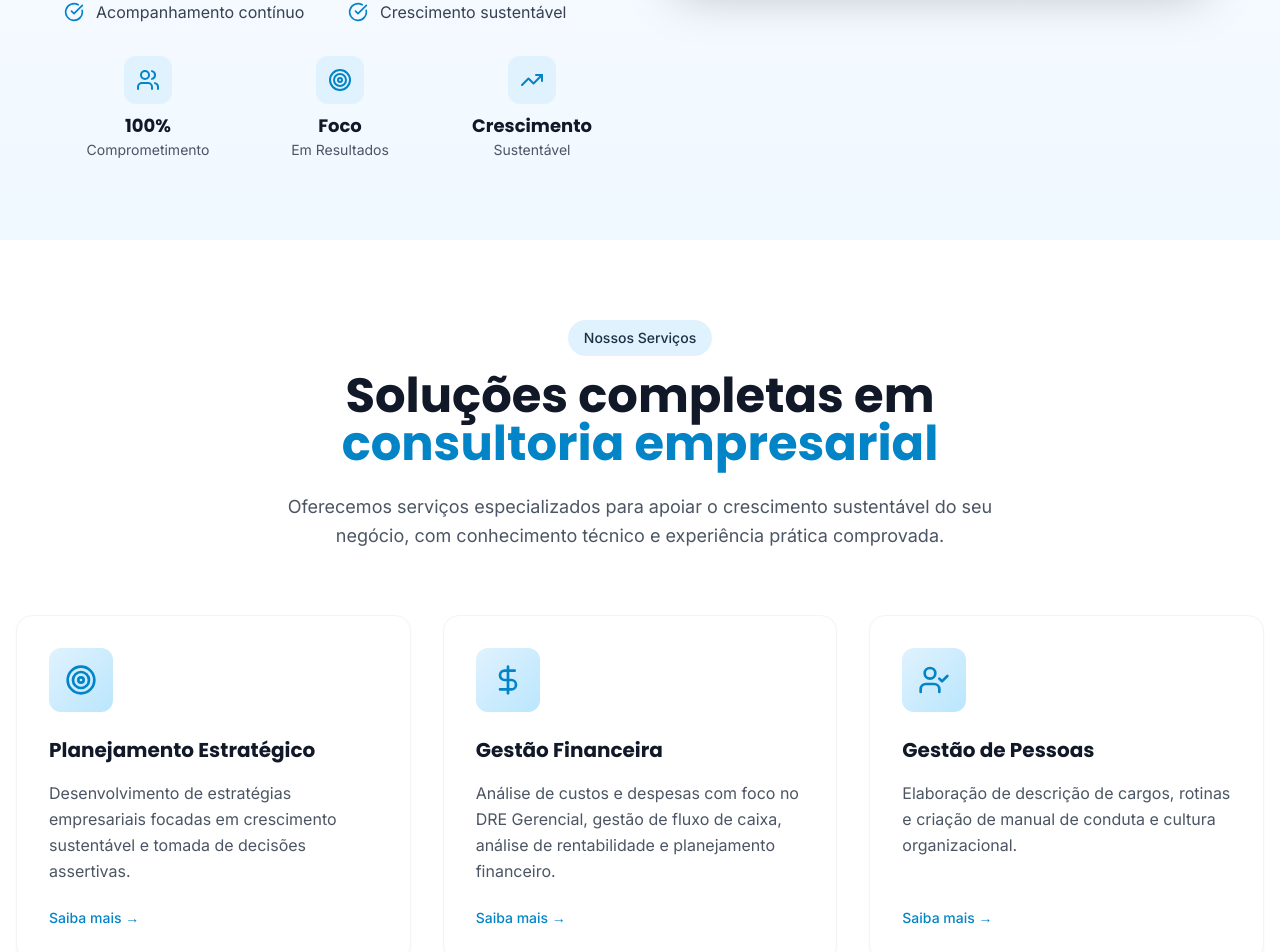
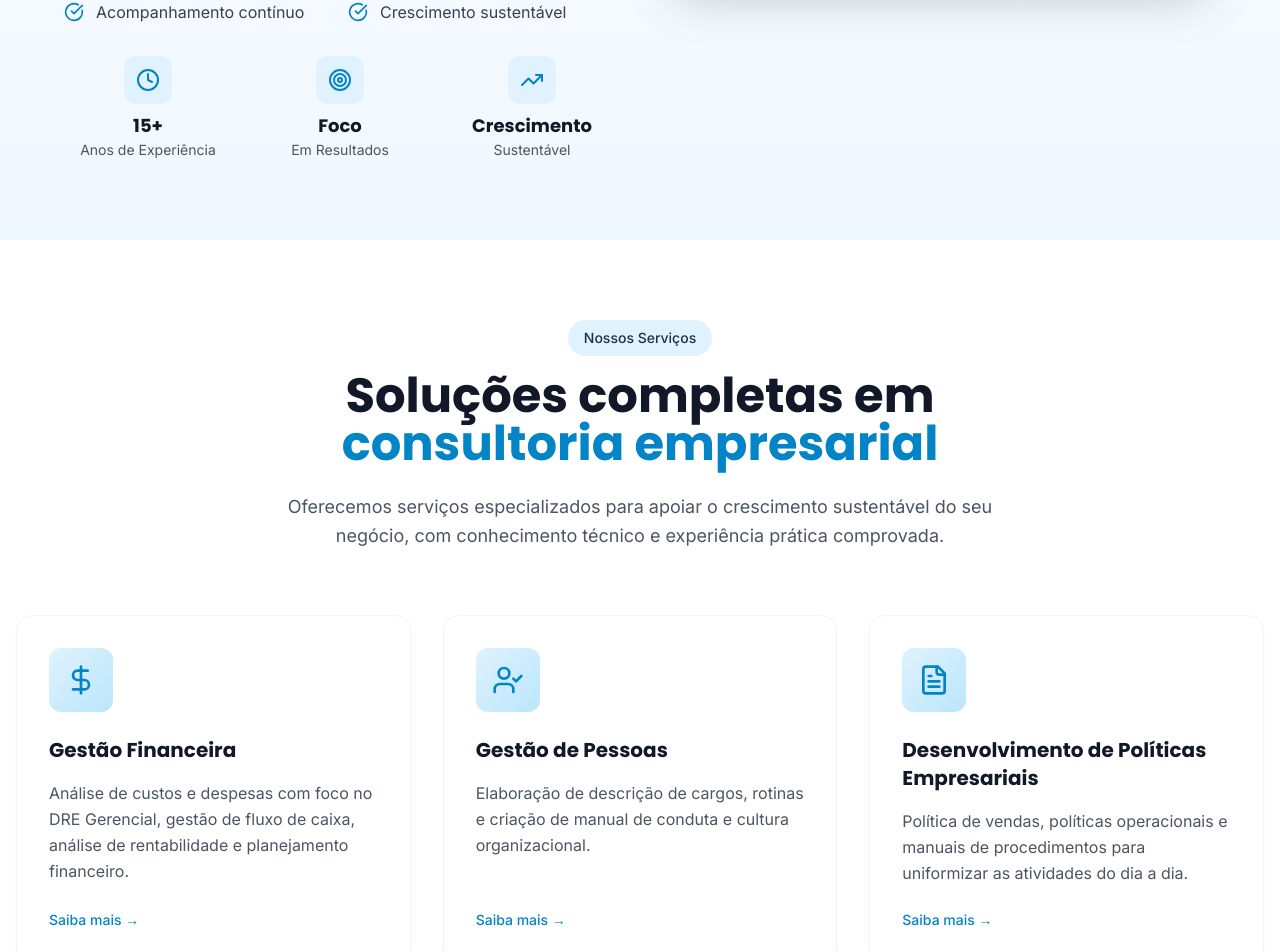
Before and after one commit to DevZipMateus/juliane-teixeira, a React (Vite) app: page / in a window 1280 px wide. Shown: the part 1632-2584 px from the top of the page. Built offline with nearby package versions, Linux system fonts and the light colour scheme.

Commit message:
Remove strategic planning card and update about section
Remove the "Planejamento Estratégico" card from the services section and replace the "100% comprometimento" statistic in the about section with a new element based on the provided image.

```diff
--- a/src/components/AboutSection.tsx
+++ b/src/components/AboutSection.tsx
@@ -1,6 +1,6 @@
 
 import { useEffect, useRef } from 'react';
-import { CheckCircle, Users, Target, TrendingUp } from 'lucide-react';
+import { CheckCircle, Users, Target, TrendingUp, Clock } from 'lucide-react';
 
 const advantages = [
   "Conhecimento técnico especializado",
@@ -12,7 +12,7 @@ const advantages = [
 ];
 
 const stats = [
-  { icon: Users, number: "100%", label: "Comprometimento" },
+  { icon: Clock, number: "15+", label: "Anos de Experiência" },
   { icon: Target, number: "Foco", label: "Em Resultados" },
   { icon: TrendingUp, number: "Crescimento", label: "Sustentável" }
 ];
--- a/src/components/ServicesSection.tsx
+++ b/src/components/ServicesSection.tsx
@@ -1,4 +1,3 @@
-
 import { useEffect, useRef } from 'react';
 import { TrendingUp, Target, Users, BarChart3, Lightbulb, Settings, DollarSign, UserCheck, FileText, GraduationCap, Briefcase, Monitor } from 'lucide-react';
 import { cn } from '@/lib/utils';
@@ -6,46 +5,40 @@ import { Button } from '@/components/ui/button';
 
 const services = [
   {
-    title: "Planejamento Estratégico",
-    description: "Desenvolvimento de estratégias empresariais focadas em crescimento sustentável e tomada de decisões assertivas.",
-    icon: Target,
-    delay: 0
-  },
-  {
     title: "Gestão Financeira",
     description: "Análise de custos e despesas com foco no DRE Gerencial, gestão de fluxo de caixa, análise de rentabilidade e planejamento financeiro.",
     icon: DollarSign,
-    delay: 100
+    delay: 0
   },
   {
     title: "Gestão de Pessoas",
     description: "Elaboração de descrição de cargos, rotinas e criação de manual de conduta e cultura organizacional.",
     icon: UserCheck,
-    delay: 200
+    delay: 100
   },
   {
     title: "Desenvolvimento de Políticas Empresariais",
     description: "Política de vendas, políticas operacionais e manuais de procedimentos para uniformizar as atividades do dia a dia.",
     icon: FileText,
-    delay: 300
+    delay: 200
   },
   {
     title: "Treinamentos Administrativos Financeiros",
     description: "Capacitação para equipes administrativas financeiras com foco em controle financeiro e análise de resultados.",
     icon: GraduationCap,
-    delay: 400
+    delay: 300
   },
   {
     title: "BPO (Terceirização de Processos)",
     description: "Gestão financeira terceirizada e BPO administrativo com foco em eficiência e organização das rotinas.",
     icon: Briefcase,
-    delay: 500
+    delay: 400
   },
   {
     title: "Soluções em Sistemas de Gestão",
     description: "Comercialização e implementação de sistema de gestão integrado para controle financeiro, vendas e estoque.",
     icon: Monitor,
-    delay: 600
+    delay: 500
   }
 ];
 
```
